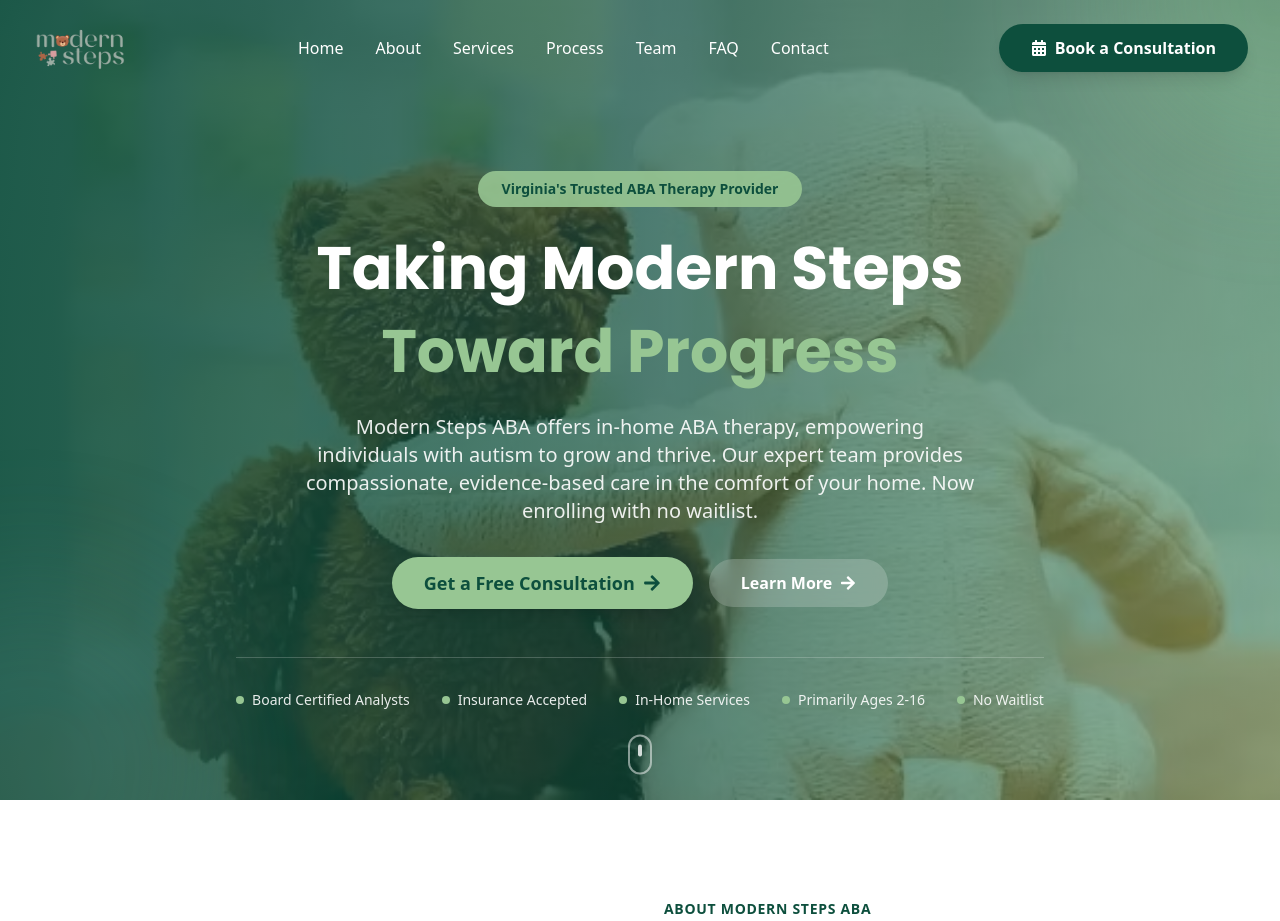
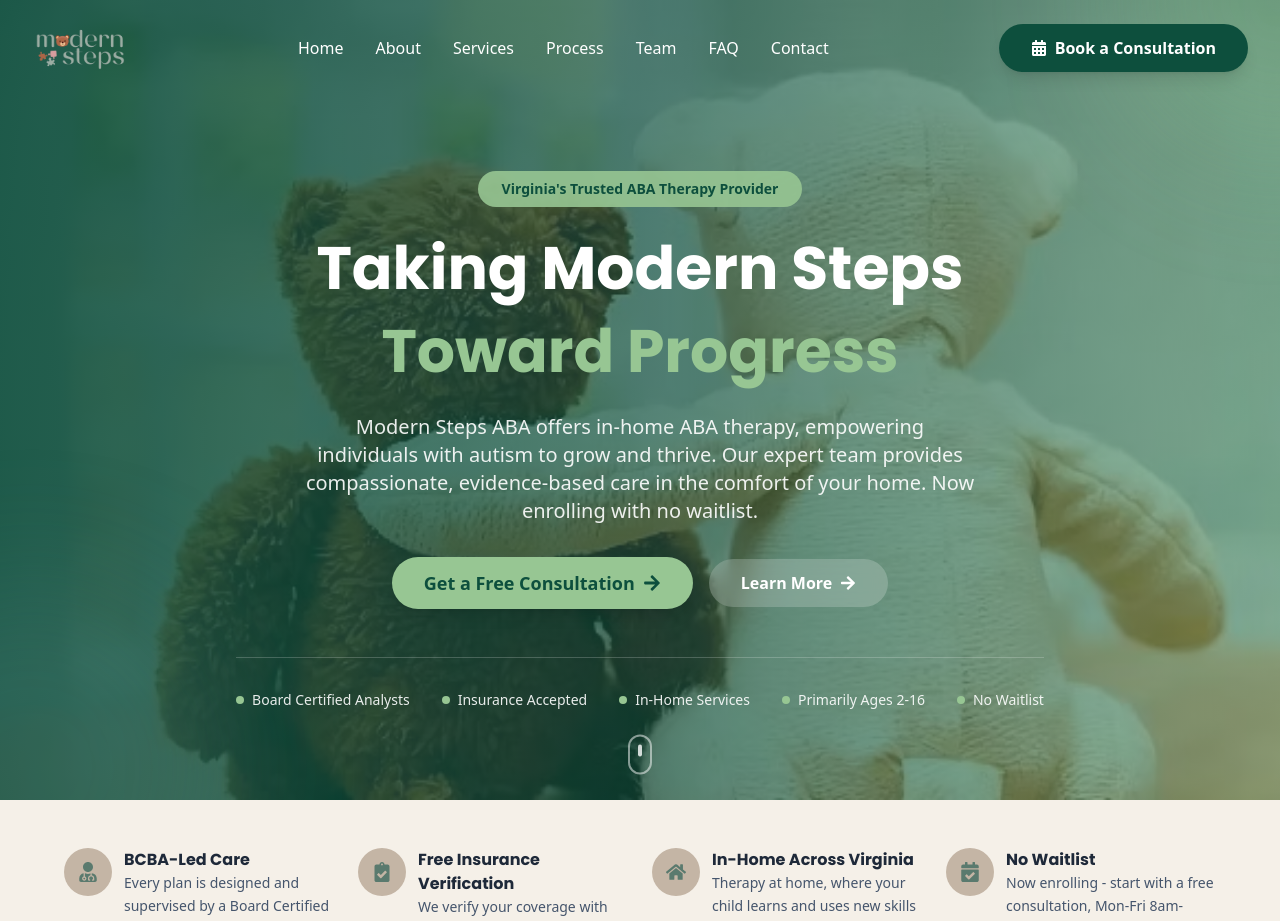
Before and after one commit to patron29/modern-steps-aba, a React (Vite) app: page / in a window 1280 px wide. Shown: the top 921 px of the page. Built offline with nearby package versions, Linux system fonts and the light colour scheme.

Commit message:
Show trust bar on homepage

```diff
--- a/src/pages/Home.jsx
+++ b/src/pages/Home.jsx
@@ -9,6 +9,7 @@ import Testimonials from '../components/Testimonials';
 import FAQ from '../components/FAQ';
 import Contact from '../components/Contact';
 import AreasWeServe from '../components/AreasWeServe';
+import TrustBar from '../components/TrustBar';
 
 export default function Home() {
   useEffect(() => {
@@ -18,6 +19,7 @@ export default function Home() {
   return (
     <>
       <Hero />
+      <TrustBar />
       <About />
       <Services />
       <AreasWeServe />
```
